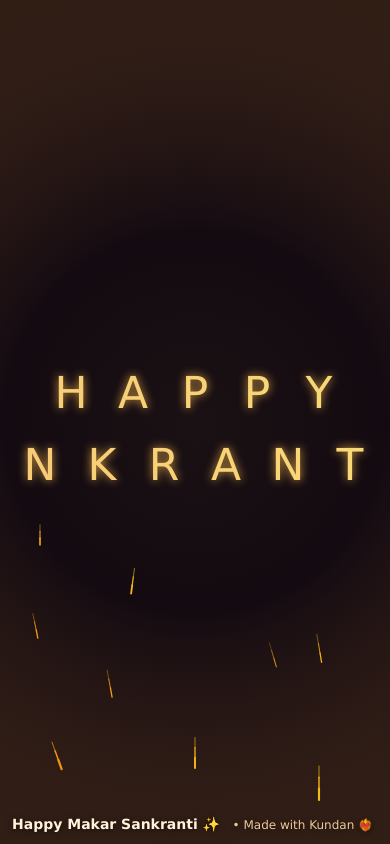
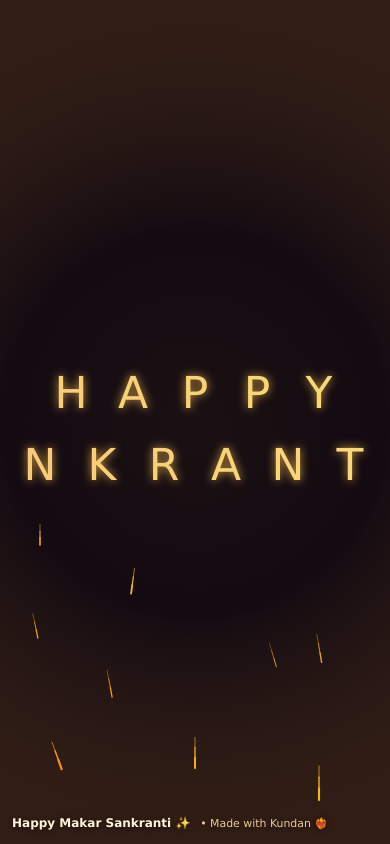
Before and after one commit to xt-sam/SANKRANTI, a plain HTML site: page index.html in a window 390 px wide. Drawn offline with Linux system fonts and the light colour scheme.

Commit message:
Update style.css

```diff
--- a/style.css
+++ b/style.css
@@ -1,34 +1,64 @@
-/* full-page warm Diwali gradient + canvas */
-html, body {
-  height: 100%;
-  margin: 0;
-  font-family: Verdana, Geneva, Tahoma, sans-serif;
-  background: radial-gradient(circle at 20% 10%, #2b0a00 0%, #12040a 60%, #0b0710 100%);
-  overflow: hidden;
+
+* {
+  box-sizing: border-box;
 }
 
-/* canvas fills viewport */
+
+html, body {
+  width: 100%;
+  min-height: 100dvh;
+  margin: 0;
+  padding: 0;
+  font-family: Verdana, Geneva, Tahoma, sans-serif;
+  background: radial-gradient(
+    circle at 20% 10%,
+    #2b0a00 0%,
+    #12040a 60%,
+    #0b0710 100%
+  );
+  overflow: hidden;
+  -webkit-text-size-adjust: 100%;
+}
+
+/* ---------- Canvas ---------- */
 canvas {
   position: fixed;
   inset: 0;
+  width: 100vw;
+  height: 100dvh;
   display: block;
-  width: 100%;
-  height: 100%;
+  touch-action: none;
 }
 
-/* small footer/credit */
+
 p {
   margin: 0;
-  position: absolute;
+  position: fixed;
   left: 12px;
-  bottom: 12px;
+  bottom: calc(12px + env(safe-area-inset-bottom));
   color: #ffdca8;
-  font-size: 14px;
+  font-size: clamp(12px, 3vw, 14px);
   text-shadow: 0 1px 6px rgba(0,0,0,0.6);
+  line-height: 1.4;
 }
+
 p a {
   color: #fff3d9;
   text-decoration: none;
   font-weight: 700;
 }
-p span { font-size: 12px; color: #ffdca8; opacity: 0.9; margin-left: 8px; }
+
+p span {
+  font-size: clamp(10px, 2.8vw, 12px);
+  color: #ffdca8;
+  opacity: 0.9;
+  margin-left: 6px;
+}
+
+
+@media (max-width: 360px) {
+  p {
+    left: 8px;
+    bottom: calc(8px + env(safe-area-inset-bottom));
+  }
+}
```
